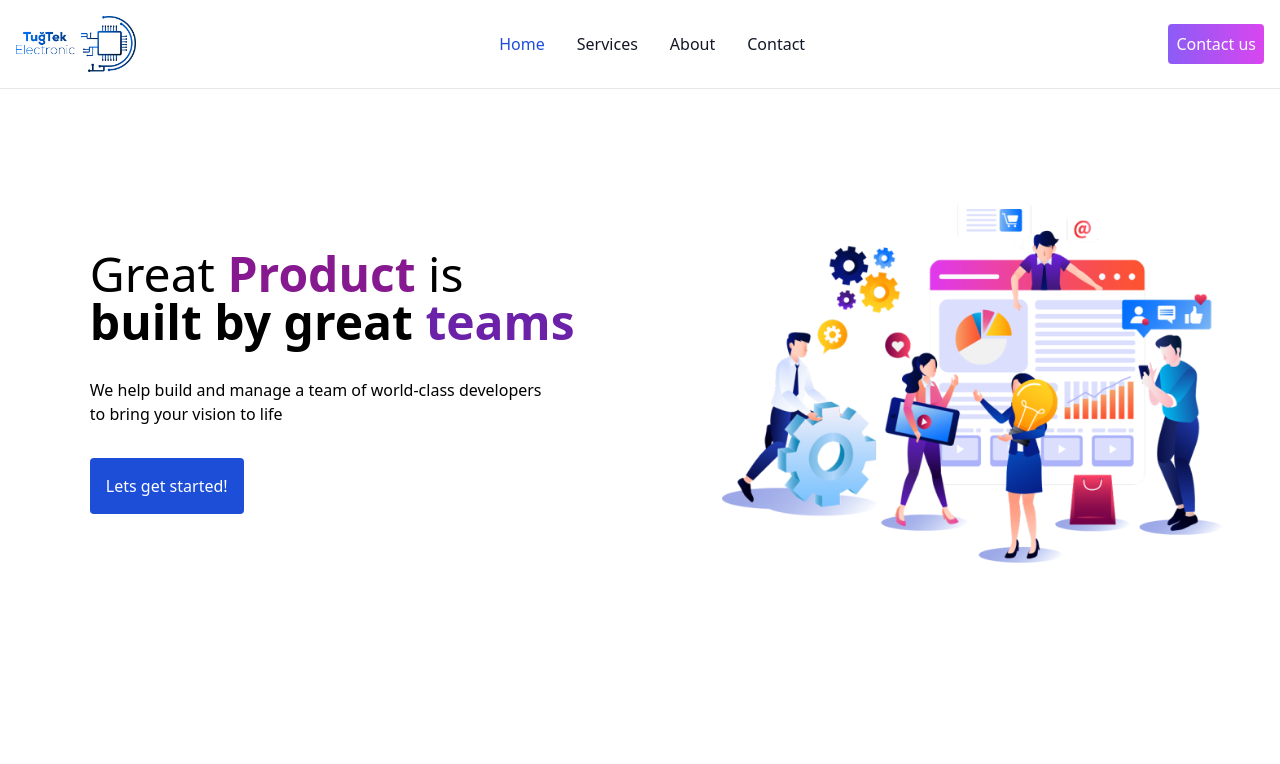
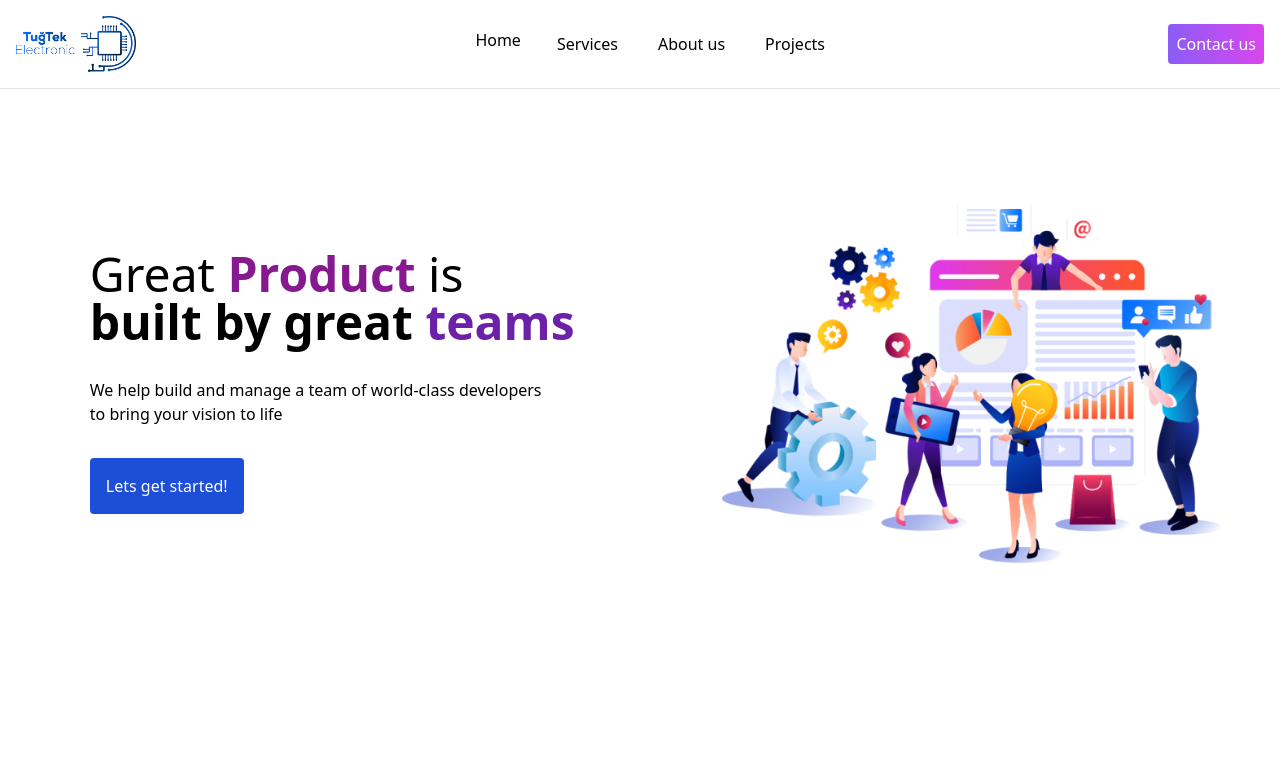
Before and after one commit to atesbey-design/tugtech-website, a Next.js app: page / in a window 1280 px wide. Shown: the top 764 px of the page. Built offline with nearby package versions, Linux system fonts and the light colour scheme.

Commit message:
SEO optimization

```diff
--- a/app/layout.tsx
+++ b/app/layout.tsx
@@ -5,6 +5,10 @@ import Navbar from '@/components/Navbar/Navbar'
 import Footer from '@/components/Footer/Footer'
 import { SpeedInsights } from '@vercel/speed-insights/next'
 import { Analytics } from '@vercel/analytics/react'
+import { Link as ScrollLink, animateScroll as scroll } from 'react-scroll';
+import { GoogleAnalytics } from '@next/third-parties/google'
+
+
 
 const inter = Inter({ subsets: ['latin'] })
 
@@ -24,6 +28,20 @@ export default function RootLayout ({
   return (
     <html lang='en'>
       <head>
+
+      {/* <script type="text/javascript">
+  (function (w: any, d: Document, s: string, l: string, i: string) {
+    w[l] = w[l] || [];
+    w[l].push({ 'gtm.start': new Date().getTime(), event: 'gtm.js' });
+    var f = d.getElementsByTagName(s)[0],
+      j = d.createElement(s), dl = l != 'dataLayer' ? '&l=' + l : '';
+    j.async = true;
+    j.src = 'https://www.googletagmanager.com/gtm.js?id=' + i + dl;
+    f.parentNode.insertBefore(j, f);
+  })(window, document, 'script', 'dataLayer', 'GTM-P4BSM87L');
+</script> */}
+
+
         <meta charSet="utf-8" />
         <link rel="icon" href="logo.png" />
         <link rel="manifest" href="/manifest.json" />
@@ -57,11 +75,14 @@ export default function RootLayout ({
       </head>
 
       <body className='w-screen h-full bg-white dark:bg-white'>
+      <noscript><iframe src="https://www.googletagmanager.com/ns.html?id=GTM-P4BSM87L"
+height="0" width="0" className='hidden'></iframe></noscript>
         <div>
           <Navbar />
         </div>
         <div className=''>
           {children}
+          <GoogleAnalytics gaId="GTM-P4BSM87L" />
           <SpeedInsights />
           <Analytics />
         </div>
--- a/app/page.tsx
+++ b/app/page.tsx
@@ -11,15 +11,15 @@ import TechStack from '@/components/TechStack/TechStack'
 export default function Home () {
   return (
     <main className='flex min-h-screen flex-col items-center justify-between '>
-      <div className=' w-full h-full  flex justify-around py-40 '>
+      <div id="content"  className=' w-full h-full  flex justify-around py-40 '>
         <Content />
       </div>
 
-      <div className='mb-32 grid w-full h-full bg---Shade-light border border-fuchsia-100 '>
+      <div id="services" className='mb-32 grid w-full h-full bg---Shade-light border border-fuchsia-100 '>
         <Services />
       </div>
 
-      <div className='w-full lg:px-32 px-8'>
+      <div id="about" className='w-full lg:px-32 px-8'>
         <Stats />
       </div>
 
@@ -27,7 +27,7 @@ export default function Home () {
         <PartnerShip />
       </div>
 
-      <div className='border w-full  border-gray-100 bg-gray-50 py-24'>
+      <div id="project" className='border w-full  border-gray-100 bg-gray-50 py-24'>
       <h2 className='text-center mb-8 lg:mb-16 text-2xl lg:leading-loose tracking-wide lg:text-4xl'>
         Our recent
         <span className='font-bold'>
--- a/components/Navbar/Navbar.tsx
+++ b/components/Navbar/Navbar.tsx
@@ -2,6 +2,7 @@
 import Image from 'next/image'
 import Link from 'next/link'
 import React, { use, useEffect, useState } from 'react'
+import { Link as ScrollLink, animateScroll as scroll } from 'react-scroll'
 
 
 
@@ -11,11 +12,7 @@ const Navbar = () => {
   console.log(isButtonActive)
 
   const openMenu = () => {
-    console.log('clicked')
     setIsButtonActive(!isButtonActive)
-
-    console.log(isButtonActive)
-
   }
 
   useEffect(() => {
@@ -67,39 +64,54 @@ const Navbar = () => {
           id='navbar-sticky'
         >
           <ul className='flex flex-col p-4 md:p-0 mt-4 font-medium border border-gray-100  w-full rounded-lg bg-gray-50 md:space-x-8 rtl:space-x-reverse md:flex-row md:mt-0 md:border-0 md:bg-white '>
-            <li>
-              <a
-                href='#'
-                className='block py-2 px-3 text-white bg-blue-700 rounded md:bg-transparent md:text-blue-700 md:p-0 '
-                aria-current='page'
-              >
-                Home
-              </a>
+            <li className='hover:bg-blue-700 rounded hover:text-white p-1ç'>
+            <ScrollLink
+            activeClass="active"
+            to="content"
+            spy={true}
+            smooth={true}
+            offset={-70}
+            duration={500}
+          >
+            Home
+          </ScrollLink>
             </li>
-            <li>
-              <a
-                href='#services'
-                className='block py-2 px-3 text-gray-900 rounded hover:bg-gray-100 md:hover:bg-transparent md:hover:text-blue-700 md:p-0 '
-              >
-                Services
+            <li className='hover:bg-blue-700 rounded hover:text-white p-1'>
+            <ScrollLink
+            activeClass="active"
+            to="services"
+            spy={true}
+            smooth={true}
+            offset={-70}
+            duration={500}
+          >
+            Services
+          </ScrollLink>
+            </li>
+            <li className='hover:bg-blue-700 rounded hover:text-white p-1'>
 
-              </a>
+              <ScrollLink
+              activeClass="active"
+              to="about"
+              spy={true}
+              smooth={true}
+              offset={-70}
+              duration={500}
+            >
+              About us
+            </ScrollLink>
             </li>
-            <li>
-              <a
-                href='/about'
-                className='block py-2 px-3 text-gray-900 rounded hover:bg-gray-100 md:hover:bg-transparent md:hover:text-blue-700 md:p-0 '
-              >
-                About
-              </a>
-            </li>
-            <li>
-              <a
-                href='/contact'
-                className='block py-2 px-3 text-gray-900 rounded hover:bg-gray-100 md:hover:bg-transparent md:hover:text-blue-700 md:p-0 '
-              >
-                Contact
-              </a>
+            <li className='hover:bg-blue-700 rounded hover:text-white p-1'>
+            <ScrollLink
+              activeClass="active"
+              to="project"
+              spy={true}
+              smooth={true}
+              offset={-70}
+              duration={500}
+            >
+              Projects
+            </ScrollLink>
             </li>
           </ul>
         </div>
--- a/package.json
+++ b/package.json
@@ -9,6 +9,7 @@
     "lint": "next lint"
   },
   "dependencies": {
+    "@next/third-parties": "^14.1.0",
     "@vercel/analytics": "^1.1.2",
     "@vercel/speed-insights": "^1.0.8",
     "aos": "^2.3.4",
@@ -23,6 +24,7 @@
     "@types/node": "^20",
     "@types/react": "^18",
     "@types/react-dom": "^18",
+    "@types/react-scroll": "^1.8.10",
     "autoprefixer": "^10.0.1",
     "eslint": "^8",
     "eslint-config-next": "14.1.0",
```
Also changed, not shown: 2 other files (tests, documents, lock files or other folders).
